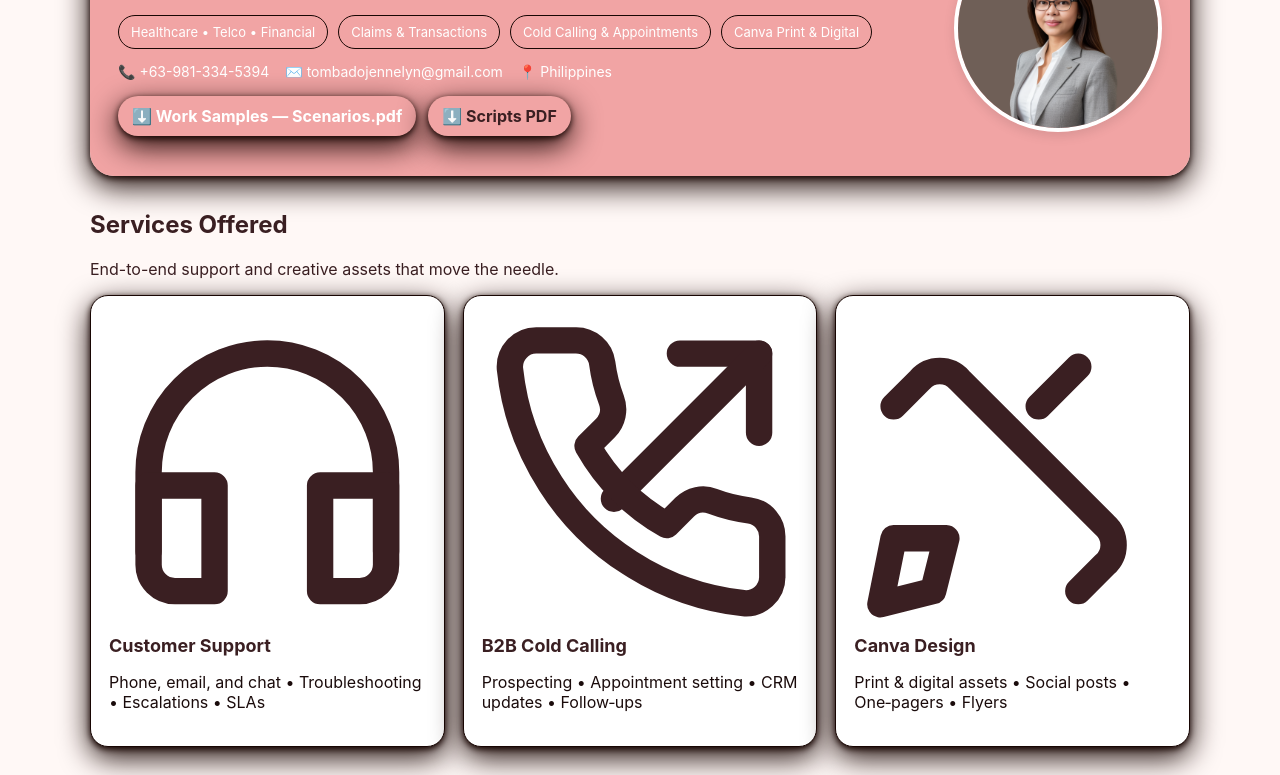
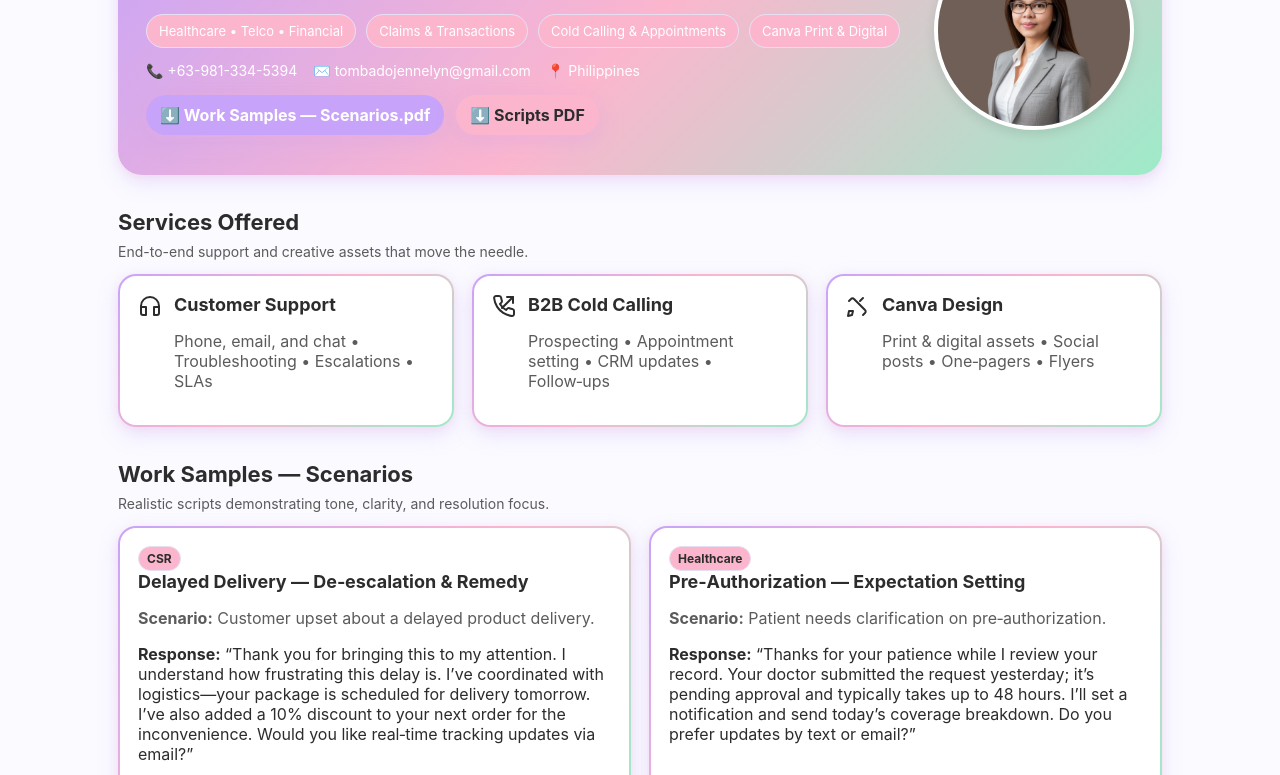
Before and after one commit to DesignAndDialbyVAJen/yourvatogo, a plain HTML site: page index.html in a window 1280 px wide. Shown: the part 185-960 px from the top of the page. Drawn offline with Linux system fonts and the light colour scheme.

Commit message:
Update index.html

```diff
--- a/index.html
+++ b/index.html
@@ -7,43 +7,56 @@
   <meta name="description" content="Customer Service, Healthcare, Telco, Insurance, and B2B Calling work samples by Jennelyn Tombado — VA, CSR, Appointment Setter, Canva Designer." />
   <style>
     :root {
-    --ink: #3a1f22;
-    --bg: #fff8f6;
-    --card: #fff;
-    --primary: #f1a4a4;
-    --secondary: #f1a4a4;
-    --muted: #1a0b0b;
-    --line: #180603;
-    --shadow: 0 10px 30px #180603, 0 2px 6px #180603;
+      --ink: #2c2c2c;       /* dark text for readability */
+      --bg: #fafaff;        /* soft lavender page background */
+      --card: #ffffff;      /* clean card surface */
+
+      --primary: #c7a4f9;   /* lilac purple */
+      --secondary: #fbb6ce; /* pastel pink */
+      --accent: #9debc9;    /* mint green */
+
+      --muted: #5b5b5b;     /* muted gray text */
+      --line: #e6dff3;      /* soft lavender borders */
+      --shadow: 0 8px 20px rgba(199, 164, 249, 0.25),
+                0 2px 8px rgba(251, 182, 206, 0.25);
       --radius: 18px;
     }
-    }
-    *{box-sizing:border-box;scroll-behavior:smooth;}
-    html,body{margin:0;padding:0;background:var(--bg);color:var(--ink);font-family:'Inter',system-ui,-apple-system,Segoe UI,Roboto,Helvetica,Arial,sans-serif;}
+
+    *{box-sizing:border-box;scroll-behavior:smooth}
+    html,body{margin:0;padding:0;background:var(--bg);color:var(--ink);font-family:'Inter',system-ui,-apple-system,Segoe UI,Roboto,Helvetica,Arial,sans-serif}
+    img{max-width:100%;display:block}
     a{color:var(--ink);text-decoration:none}
     a:hover{text-decoration:underline}
     .wrap{max-width:1100px;margin:0 auto;padding:28px}
 
     /* Sticky Nav */
-    nav{position:sticky;top:0;background:var(--card);display:flex;justify-content:center;gap:20px;padding:10px;border-bottom:1px solid var(--line);z-index:1000;box-shadow:0 4px 8px rgba(0,0,0,.05);}
+    nav{position:sticky;top:0;background:var(--card);display:flex;justify-content:center;gap:20px;padding:10px;border-bottom:1px solid var(--line);z-index:1000;box-shadow:0 4px 8px rgba(0,0,0,.05)}
     nav a{font-weight:600;color:var(--ink)}
 
     /* Header/Hero */
-    header.hero{position:relative;overflow:hidden;border-radius:24px;background:linear-gradient(135deg,var(--primary),var(--secondary));color:#fff;padding:40px 28px;box-shadow:var(--shadow)}
+    header.hero{position:relative;overflow:hidden;border-radius:24px;background:linear-gradient(135deg,var(--primary) 0%,var(--secondary) 50%,var(--accent) 100%);color:#fff;padding:40px 28px;box-shadow:var(--shadow)}
     .hero h1{margin:0 0 8px;font-size:36px;letter-spacing:.2px;color:var(--ink)}
     .hero p{margin:0;color:var(--muted)}
+
     .chips{display:flex;flex-wrap:wrap;gap:10px;margin-top:18px}
-    .chip{background:var(--secondary);border:1px solid var(--line);border-radius:999px;padding:8px 12px;font-size:13px}
+    .chip{background:var(--secondary);border:1px solid var(--line);border-radius:999px;padding:8px 12px;font-size:13px;transition:all .3s ease}
+    .chip:hover{background:linear-gradient(135deg,var(--primary),var(--accent));color:#fff}
+
     .contact{margin-top:14px;display:flex;flex-wrap:wrap;gap:16px;font-size:14px}
     .cta{margin-top:16px;display:flex;gap:12px;flex-wrap:wrap}
-    .btn{display:inline-flex;align-items:center;gap:10px;background:var(--primary);color:#fff;border-radius:999px;padding:10px 14px;font-weight:700;border:none;box-shadow:var(--shadow)}
+
+    /* Buttons */
+    .btn{display:inline-flex;align-items:center;gap:10px;background:var(--primary);color:#fff;border-radius:999px;padding:10px 14px;font-weight:700;border:none;box-shadow:var(--shadow);transition:all .3s ease}
+    .btn:hover{background:linear-gradient(135deg,var(--primary),var(--secondary));color:#fff;transform:translateY(-2px) scale(1.03)}
+    .btn:focus-visible{outline:3px solid var(--accent);outline-offset:2px}
     .btn.secondary{background:var(--secondary);color:var(--ink)}
+    .btn.secondary:hover{background:linear-gradient(135deg,var(--secondary),var(--accent));color:#fff;transform:translateY(-2px) scale(1.03)}
 
     /* Sections */
     section{margin-top:34px}
     .section-title{display:flex;align-items:center;gap:12px;margin:0 0 8px}
     .section-title h2{margin:0;font-size:22px}
-    .section-sub{color:var(--muted);font-size:14px;margin:0 0 14px}
+    .section-sub,.sub{color:var(--muted);font-size:14px;margin:0 0 14px}
 
     /* Grid */
     .grid{display:grid;gap:18px}
@@ -52,17 +65,22 @@
       .grid.cols-3{grid-template-columns:repeat(3,1fr)}
     }
 
-    /* Card */
-    .card{background:var(--card);border-radius:var(--radius);box-shadow:var(--shadow);padding:18px;border:1px solid var(--line)}
+    /* Simple row/icon helpers */
+    .row{display:flex;gap:12px;align-items:flex-start}
+    .icon svg{width:24px;height:24px}
+
+    /* Card with gradient border */
+    .card{position:relative;border-radius:var(--radius);padding:18px;background:linear-gradient(var(--card),var(--card)) padding-box,linear-gradient(135deg,var(--primary),var(--secondary),var(--accent)) border-box;border:2px solid transparent;box-shadow:var(--shadow)}
     .card h3{margin:0 0 6px;font-size:18px}
     .muted{color:var(--muted)}
-    .badge{display:inline-block;background:var(--secondary);color:var(--ink);padding:4px 8px;border-radius:999px;font-size:12px;font-weight:700;border:1px solid var(--line)}
+    .badge{display:inline-block;background:var(--secondary);color:var(--ink);padding:4px 8px;border-radius:999px;font-size:12px;font-weight:700;border:1px solid var(--line);transition:all .3s ease}
+    .badge:hover{background:linear-gradient(135deg,var(--primary),var(--accent));color:#fff}
 
     /* Timeline */
     .timeline{position:relative;padding-left:18px}
     .timeline:before{content:"";position:absolute;left:6px;top:0;bottom:0;width:2px;background:var(--line)}
     .t-item{position:relative;margin:0 0 14px}
-    .t-item:before{content:"";position:absolute;left:-2px;top:6px;width:10px;height:10px;border-radius:50%;background:var(--primary);box-shadow:0 0 0 3px rgba(245,166,166,.25)}
+    .t-item:before{content:"";position:absolute;left:-2px;top:6px;width:10px;height:10px;border-radius:50%;background:var(--primary);box-shadow:0 0 0 3px rgba(199,164,249,.25)}
     .t-head{font-weight:700}
 
     /* Footer */
@@ -72,6 +90,7 @@
   </style>
 </head>
 <body>
+
 <nav>
   <a href="#about">About</a>
   <a href="#services">Services</a>
@@ -82,8 +101,7 @@
 </nav>
 
 <div class="wrap">
-  <header class="hero" style="display:flex; flex-wrap:wrap; align-items:center; justify-content:space-between; gap:20px;">
-
+  <header id="about" class="hero" style="display:flex; flex-wrap:wrap; align-items:center; justify-content:space-between; gap:20px;">
     <!-- Left Side: Your Info -->
     <div style="flex:1; min-width:250px;">
       <h1>Jennelyn Tombado</h1>
@@ -109,15 +127,15 @@
       </div>
     </div>
     <!-- Right Side: Profile Photo -->
-<div style="flex:0 0 auto; text-align:justify;">
-  <img src="profile.jpg.png" alt="Jennelyn Tombado"
-       style="width:200px; height:200px; border-radius:50%; object-fit:cover; box-shadow:0 4px 12px rgba(0,0,0,0.1); border:4px solid #fff;">
+    <div style="flex:0 0 auto; text-align:center;">
+      <img src="profile.jpg.png" alt="Jennelyn Tombado" style="width:200px; height:200px; border-radius:50%; object-fit:cover; box-shadow:0 4px 12px rgba(0,0,0,0.1); border:4px solid #fff;">
     </div>
   </header>
+
   <!-- SERVICES -->
   <section id="services" class="section">
-      <h2>Services Offered</h2>
-      <p class="sub">End-to-end support and creative assets that move the needle.</p>
+    <div class="section-title"><h2>Services Offered</h2></div>
+    <p class="section-sub">End-to-end support and creative assets that move the needle.</p>
     <div class="grid cols-3">
       <div class="card">
         <div class="row">
@@ -160,8 +178,8 @@
 
   <!-- WORK SAMPLES -->
   <section id="samples" class="section">
-      <h2>Work Samples — Scenarios</h2>
-      <p class="sub">Realistic scripts demonstrating tone, clarity, and resolution focus.</p>
+    <div class="section-title"><h2>Work Samples — Scenarios</h2></div>
+    <p class="section-sub">Realistic scripts demonstrating tone, clarity, and resolution focus.</p>
     <div class="grid cols-2">
       <!-- CSR -->
       <div class="card">
@@ -213,27 +231,20 @@
 
   <!-- GRAPHIC DESIGN GALLERY -->
   <section id="design" class="section">
-  <div class="section-title">
-    <h2>Graphic Design Gallery</h2>
-  </div>
+    <div class="section-title"><h2>Graphic Design Gallery</h2></div>
     <p class="section-sub">A showcase of Canva designs, branding, and marketing materials.</p>
 
     <div class="grid cols-3">
-    <!-- Design Sample 1 -->
       <div class="card">
         <img src="imagesdesign1.jpg" alt="Brand Kit Example" style="width:100%; border-radius:12px; margin-bottom:10px;">
         <h3>Brand Kit</h3>
         <p class="muted">Cohesive logos, color palettes, and typography for a professional brand identity.</p>
       </div>
-
-    <!-- Design Sample 2 -->
       <div class="card">
         <img src="imagesdesign2.jpg" alt="Social Media Template" style="width:100%; border-radius:12px; margin-bottom:10px;">
         <h3>Social Media Templates</h3>
         <p class="muted">Eye-catching Instagram carousels and Facebook post templates for engagement growth.</p>
       </div>
-
-    <!-- Design Sample 3 -->
       <div class="card">
         <img src="imagesdesign3.jpg" alt="Marketing Flyer" style="width:100%; border-radius:12px; margin-bottom:10px;">
         <h3>Marketing Flyers</h3>
@@ -242,7 +253,7 @@
     </div>
 
     <p style="margin-top:18px;">
-    <a class="btn" href="Graphic_Design_Portfolio.pdf" download>
+      <a class="btn" href="assets/files/Graphic_Design_Portfolio.pdf" download>
         📂 Download Portfolio
       </a>
     </p>
@@ -250,9 +261,7 @@
 
   <!-- RESUME DOWNLOAD -->
   <section id="resume" class="section">
-  <div class="section-title">
-    <h2>My Resume</h2>
-  </div>
+    <div class="section-title"><h2>My Resume</h2></div>
     <p class="section-sub">Download my full resume to see a detailed overview of my experience and skills.</p>
     <div class="card" style="text-align:center;">
       <p class="muted">Click below to view or download my resume.</p>
@@ -261,11 +270,10 @@
       </a>
     </div>
   </section>
+
   <!-- CONTACT SECTION -->
   <section id="contact" class="section">
-  <div class="section-title">
-    <h2>Contact Me</h2>
-  </div>
+    <div class="section-title"><h2>Contact Me</h2></div>
     <p class="section-sub">Let’s connect! Reach out for collaborations, projects, or inquiries.</p>
 
     <div class="card" style="text-align:center;">
@@ -286,10 +294,8 @@
     </div>
   </section>
 
+  <footer>© 2025 Jennelyn Tombado</footer>
+</div>
 
-    <footer>
-      © 2025 Jennelyn Tombado
-    </footer>
-  </div>
 </body>
 </html>
```
Lines whose indentation alone changed are shown as unchanged.
